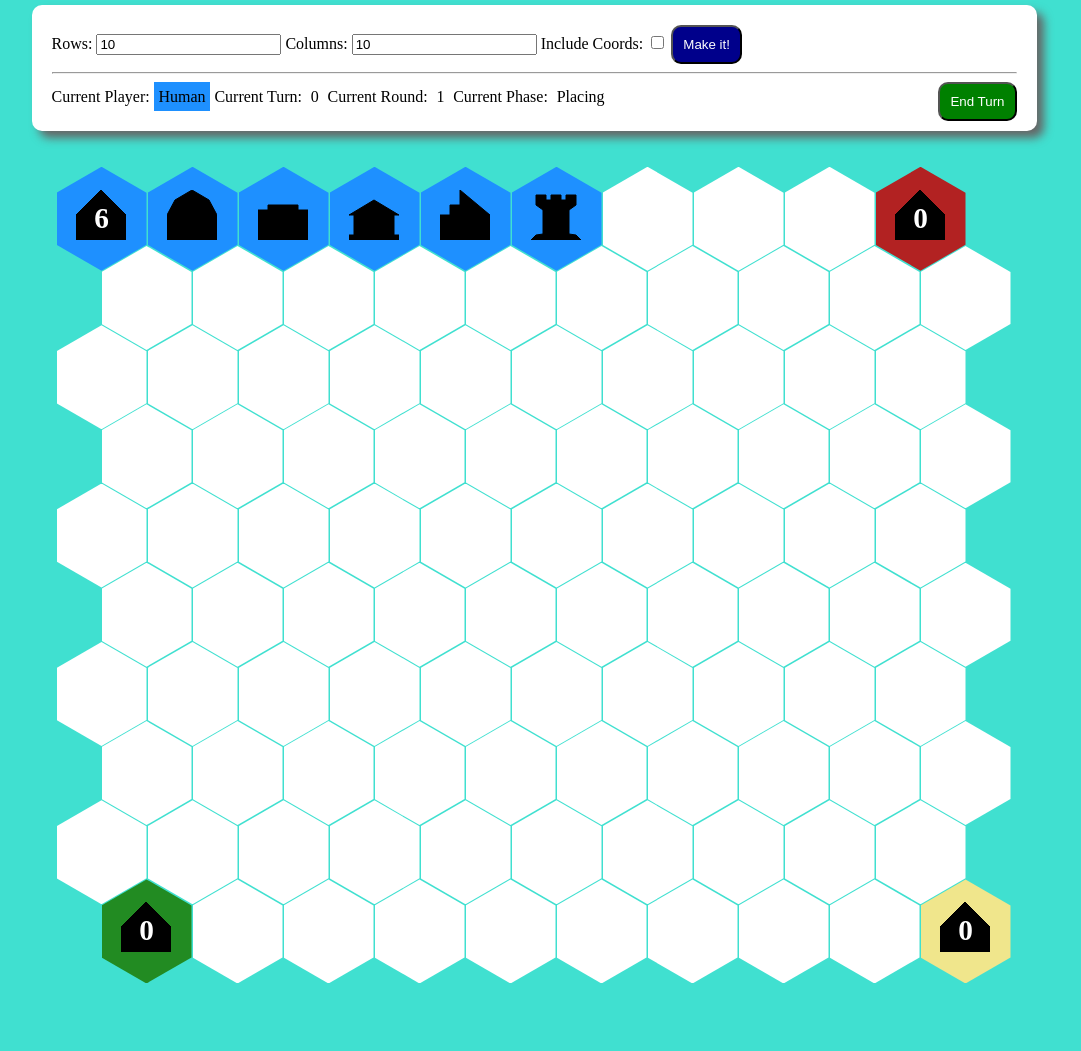
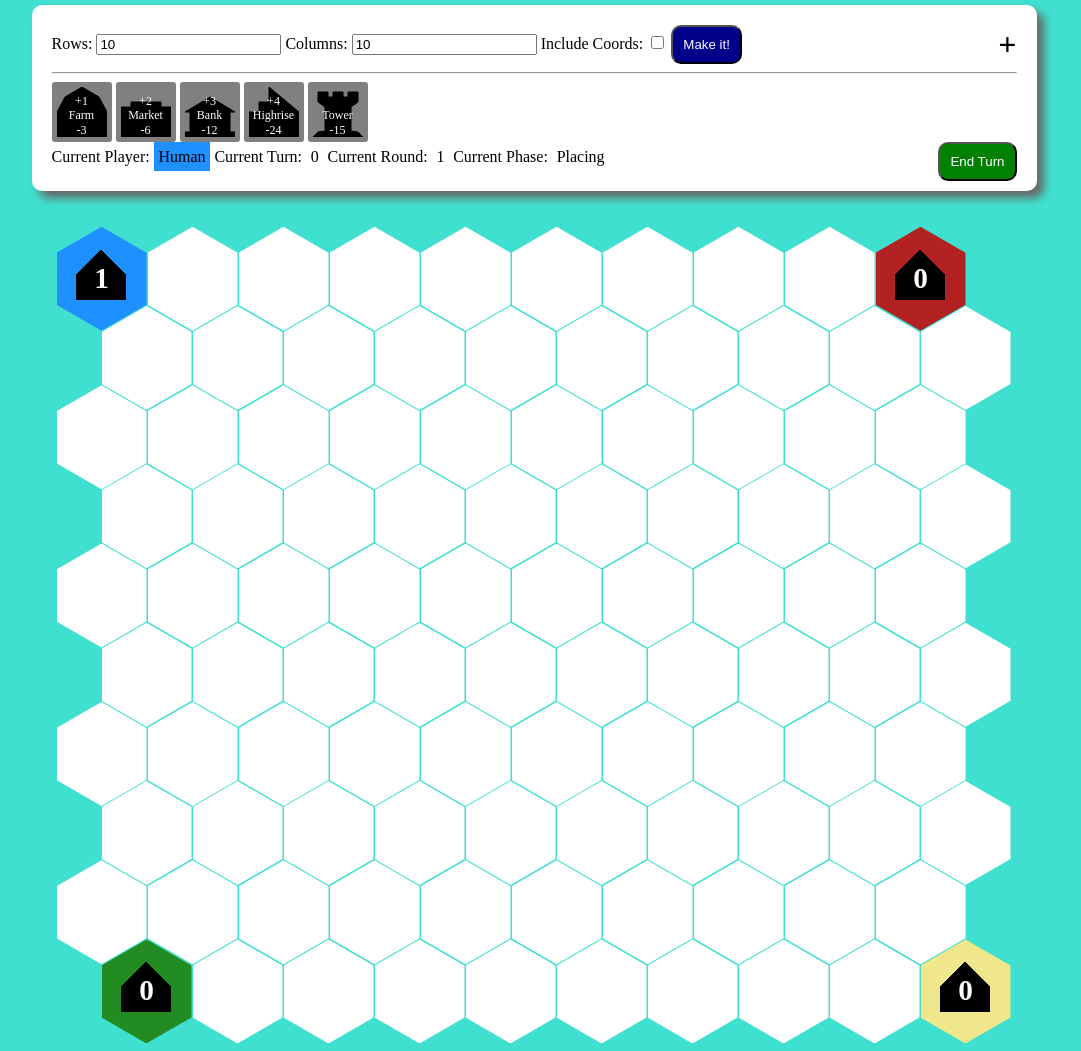
Before and after one commit to kevinhlyman/numeralEmpire, a plain HTML site: page index.html in a window 1280 px wide. Shown: the whole page, without its empty margins (106-1187 px from the left). Drawn offline with Linux system fonts and the light colour scheme.

Commit message:
Added buildings

```diff
--- a/Data/HexImprovementData.js
+++ b/Data/HexImprovementData.js
@@ -1,11 +1,11 @@
-import { hexImprovementType } from './Types/HexImprovementType.js';
+import { hexImprovementType } from '../Types/HexImprovementType.js';
 
 export const hexImprovementData = {
     [hexImprovementType.NONE]: {price: 0, modifier: 1},
     [hexImprovementType.HOME]: {price: 0, modifier: 1},
     [hexImprovementType.FARM]: {price: 3, modifier: 2},
-    [hexImprovementType.MARKET]: {price: 9, modifier: 3},
+    [hexImprovementType.MARKET]: {price: 6, modifier: 3},
     [hexImprovementType.BANK]: {price: 12, modifier: 4},
-    [hexImprovementType.HIGHRISE]: {price: 15, modifier: 5},
+    [hexImprovementType.HIGHRISE]: {price: 24, modifier: 5},
     [hexImprovementType.TOWER]: {price: 15, modifier: 0},
 }
--- a/HexWorld.js
+++ b/HexWorld.js
@@ -43,6 +43,7 @@ class HexWorld{
         this.#worldMap[bottom][right].hexImprovement = hexImprovementType.HOME;
 
         // For testing hex types
+        /*
         this.#worldMap[0][1].playerOwner = players[0];
         this.#worldMap[0][1].hexImprovement = hexImprovementType.FARM;
         this.#worldMap[0][2].playerOwner = players[0];
@@ -53,6 +54,7 @@ class HexWorld{
         this.#worldMap[0][4].hexImprovement = hexImprovementType.HIGHRISE;
         this.#worldMap[0][5].playerOwner = players[0];
         this.#worldMap[0][5].hexImprovement = hexImprovementType.TOWER;
+        */
     }
 
     get players(){
@@ -80,6 +82,10 @@ class HexWorld{
         return false;
     }
 
+    changeImprovementTypeTo(improvementType, hexagon){
+        hexagon.soldierCount = 0;
+        hexagon.hexImprovement = improvementType;
+    }
     /**
      * This function takes a player and returns a list of hexes they own.
      *
--- a/index.html
+++ b/index.html
@@ -9,7 +9,7 @@
   <body>
     <div>
       <aside id="menu">
-        <div>
+        <div id="creationMenu">
           <label for="rowsInput">Rows:</label>
           <input type="number" name="rowsInput" id="rowsInput" value="10"/>
           <label for="columnsInput">Columns:</label>
@@ -18,7 +18,15 @@
           <input type="checkbox" name="includeCoords" id="includeCoords"/>
           <button id="btnMakeWorld" type="button">Make it!</button>
         </div>
+        <i id="creationMenuToggle">+</i>
         <hr/>
+        <div id="buildingBoard">
+          <div class="purchase-square farm" data-improvement-type="farm"><div>+1<br>Farm<br>-3</div></div>
+          <div class="purchase-square market" data-improvement-type="market"><div>+2<br>Market<br>-6</div></div>
+          <div class="purchase-square bank" data-improvement-type="bank"><div>+3<br>Bank<br>-12</div></div>
+          <div class="purchase-square highrise" data-improvement-type="highrise"><div>+4<br>Highrise<br>-24</div></div>
+          <div class="purchase-square tower" data-improvement-type="tower"><div><br>Tower<br>-15</div></div>
+        </div>
         <div>
           <label>Current Player:</label>
           <div id="currentPlayer"></div>
@@ -30,9 +38,6 @@
           <div id="currentPhase"></div>
           <button id="btnEndTurn" type="button">End Turn</button>
         </div>
-        <div id="playerBoard">
-
-        </div>
       </aside>
       <div id="gameBoard" class="ocean">
       </div>
--- a/index.js
+++ b/index.js
@@ -1,6 +1,7 @@
 import Hex from './Hex.js';
 import { hexTerrainType } from './Types/HexTerrainType.js';
 import { hexImprovementType } from './Types/HexImprovementType.js';
+import { hexImprovementData } from './Data/HexImprovementData.js';
 import { phaseTypes } from './Types/PhaseType.js';
 import { Player, HumanPlayer, ComputerPlayer } from './Player.js';
 import HexWorld from './HexWorld.js';
@@ -19,6 +20,32 @@ const btnMakeWorld = document.getElementById('btnMakeWorld');
 btnMakeWorld.addEventListener('click', createWorld);
 const btnEndTurn = document.getElementById('btnEndTurn');
 btnEndTurn.addEventListener('click', endCurrentPlayerTurn);
+const toggleCreateMenu = document.getElementById('creationMenuToggle');
+toggleCreateMenu.addEventListener('click',toggleMenu)
+const buildingBoardElements = document.querySelectorAll('.purchase-square');
+buildingBoardElements.forEach(element => element.addEventListener('click', function(event){
+    addBuildingToBoard(event.currentTarget.getAttribute("data-improvement-type"), activeHex);
+}));
+
+function addBuildingToBoard(improvementType, hexagon){
+    if (hexagon == null){
+        return;
+    }
+
+    if (Object.values(hexImprovementType).includes(improvementType)){
+        let currentPlayer = getCurrentPlayer();
+        let availableMoney = currentPlayer.storage;
+        let improvementPrice = hexImprovementData[improvementType].price;
+
+        if (availableMoney >= improvementPrice){
+            theWorld.changeImprovementTypeTo(improvementType, activeHex);
+            currentPlayer.subtractFromStorage(improvementPrice);
+            unsetActiveHex();
+            drawWorld();
+        }
+    }
+}
+
 
 //Create a new array of arrays based off of the what the user set in the menu fields
 function createWorld(){
@@ -342,7 +369,8 @@ function calculateCurrentPlayerStorage(){
         theWorld.worldMap.forEach((row) => {
             row.forEach((hexagon) => {
                 if (hexagon.playerOwner == currentPlayer){
-                    addToStorage++;
+                    let modifier = hexImprovementData[hexagon.hexImprovement].modifier;
+                    addToStorage += modifier;
                     if (hexagon.soldierCount > 0){
                         subtractFromStorage += hexagon.soldierCount / 2.0;
                     }
@@ -453,3 +481,8 @@ function computerPlayerLoop(){
 function clearWorld(){
     gameBoard.innerHTML = "";
 }
+
+function toggleMenu(){
+    let m = document.getElementById('creationMenu');
+    m.classList.toggle("hide");
+}
--- a/style.css
+++ b/style.css
@@ -30,6 +30,7 @@ body {
   border-radius: 10px;
   box-shadow: #666666 7px 7px 10px;
 }
+
 #btnMakeWorld{
   padding:10px;
   background-color: darkblue;
@@ -147,40 +148,36 @@ body {
   user-select: none;
 }
 
-/* .ocean {
-  background: linear-gradient(to bottom, #0077b6 0%, #0096c7 50%, #00b4d8 100%);
-  position: relative;
-  overflow: hidden;
+#creationMenu{
+  display:inline-block;
+}
+#creationMenu.hide{
+  display:none;
 }
 
-.ocean::before, .ocean::after {
-  content: "";
-  position: absolute;
-  top: 0;
-  left: 0;
-  width: 200%;
-  height: 200%;
-  background: linear-gradient(to bottom, rgba(255, 255, 255, 0.1), rgba(255, 255, 255, 0));
+#creationMenuToggle{
+  float: right;
+  font-size: 2rem;
+  font-weight: bold;
+  cursor:pointer;
 }
 
-.ocean::before {
-  transform: rotate(-45deg);
-  background: linear-gradient(120deg, rgba(255, 255, 255, 0.2) 25%, transparent 25%, transparent 50%, rgba(255, 255, 255, 0.2) 50%, rgba(255, 255, 255, 0.2) 75%, transparent 75%, transparent);
-  background-size: 50px 50px;
-  animation: move 4s linear infinite;
-  left:-600px;
-  top: -200px;
+#buildingBoard > div{
+  cursor: pointer;
+  display:inline-block;
+  color:white;
+  text-align:center;
+  vertical-align: bottom;
+  width:50px;
+  height:50px;
+  background-color:grey;
+  padding:5px;
+  border-radius:3px;
+  background-repeat: no-repeat;
+  background-position: center;
 }
 
-.ocean::after {
-  transform: rotate(45deg);
-  background: linear-gradient(60deg, rgba(255, 255, 255, 0.15) 25%, transparent 25%, transparent 50%, rgba(255, 255, 255, 0.15) 50%, rgba(255, 255, 255, 0.15) 75%, transparent 75%, transparent);
-  background-size: 50px 50px;
-  animation: move 3s linear infinite reverse;
-  top: -400px;
+#buildingBoard > div > div{
+  margin-top: 7px;
+    font-size: 0.75rem;
 }
-
-@keyframes move {
-  from {background-position: 0 0;}
-  to {background-position: 100px 0;}
-} */
```
Also changed, not shown: README.md.
